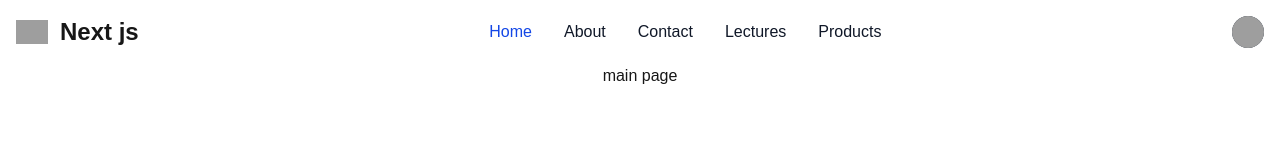
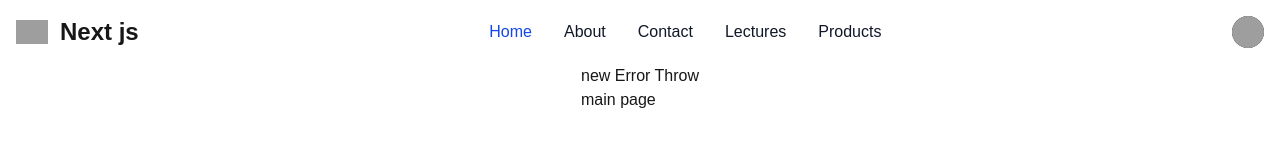
Before and after one commit to rajkumar4041/nextjs, a Next.js app: page / in a window 1280 px wide. Shown: the top 162 px of the page. Built offline with nearby package versions, Linux system fonts and the light colour scheme; grey boxes are pictures that could not be loaded.

Commit message:
feat(err): global error handling

```diff
--- a/src/app/(home)/charts/Page.tsx
+++ b/src/app/(home)/charts/Page.tsx
@@ -1,8 +1,3 @@
-// this will be the page for the charts not wrok yet because there is no default export
-const charts = () => {
-  return <div>charts</div>;
-};
-
 /**
  * this will work because it has a default export
  * export default charts;
--- a/src/app/(home)/header/navbar.tsx
+++ b/src/app/(home)/header/navbar.tsx
@@ -14,7 +14,7 @@ const links = [
 ];
 
 const Navbar = () => {
-  const pathName = usePathname();
+  // const pathName = usePathname();
 
   return (
     // <nav className="navbar nav">
--- a/src/app/(home)/layout.tsx
+++ b/src/app/(home)/layout.tsx
@@ -3,6 +3,7 @@ import { Geist, Geist_Mono } from 'next/font/google';
 
 import './globals.css';
 
+import GlobalErrorWrapper from '../GlobalErrorWrapper';
 import Footer from './footer/Footer';
 import Navbar from './header/navbar';
 
@@ -34,6 +35,7 @@ export default function RootLayout({
   return (
     <html lang="en">
       <body className={`${geistSans.variable} ${geistMono.variable} antialiased`}>
+        <GlobalErrorWrapper>
           <div className="flex flex-col items-center justify-center h-screen w-full">
             <div className="flex justify-center items-center h-[7vh] bg-white-500 w-full flex-grow-1">
               <Navbar />
@@ -45,6 +47,7 @@ export default function RootLayout({
               <Footer />
             </div>
           </div>
+        </GlobalErrorWrapper>
       </body>
     </html>
   );
--- a/src/app/(home)/page.tsx
+++ b/src/app/(home)/page.tsx
@@ -1,5 +1,15 @@
-import Image from 'next/image';
+// import Image from 'next/image';
 
+'use client';
 export default function Home() {
-  return <div>main page</div>;
+  const handleError = () => {
+    throw new Error('This is a global error');
+  };
+
+  return (
+    <div className="flex flex-col">
+      <button onClick={() => handleError()}>new Error Throw</button>
+      main page
+    </div>
+  );
 }
--- a/src/app/(home)/products/[productId]/[reviewId]/attachment/[attachmentId]/page.tsx
+++ b/src/app/(home)/products/[productId]/[reviewId]/attachment/[attachmentId]/page.tsx
@@ -1,6 +1,6 @@
 import { log } from 'console';
 
-const ReviewAttachment = async ({ params }: { params: { attachmentId: string } }) => {
+const ReviewAttachment = async ({ params }: { params: Promise<{ attachmentId: string }> }) => {
   const { attachmentId } = await params;
 
   log('ReviewAttachment component rendered with attachmentId:', attachmentId);
--- a/src/app/(home)/products/[productId]/[reviewId]/page.tsx
+++ b/src/app/(home)/products/[productId]/[reviewId]/page.tsx
@@ -1,4 +1,8 @@
-const ReviewDetail = async ({ params }: { params: { productId: string; reviewId: string } }) => {
+const ReviewDetail = async ({
+  params,
+}: {
+  params: Promise<{ productId: string; reviewId: string }>;
+}) => {
   const { productId } = await params;
   const { reviewId } = await params;
 
--- a/src/app/(home)/products/[productId]/page.tsx
+++ b/src/app/(home)/products/[productId]/page.tsx
@@ -1,4 +1,6 @@
 async function ProductDetail({ params }: { params: Promise<{ productId: string }> }) {
+  await new Promise((resolve) => setTimeout(resolve, 2000)); // Simulate a delay
+
   const productId = params.then((e) => {
     if (e.productId === '1') {
       throw new Error('This is a client component, it should not be rendered on the server.');
--- /dev/null
+++ b/src/app/GlobalErrorWrapper.tsx
@@ -0,0 +1,17 @@
+'use client';
+
+import { ReactNode } from 'react';
+
+const GlobalErrorWrapper = ({ children }: { children: ReactNode }) => {
+  return (
+    <html>
+      <body>
+        <div>
+          <div>{children}</div>
+        </div>
+      </body>
+    </html>
+  );
+};
+
+export default GlobalErrorWrapper;
--- /dev/null
+++ b/src/app/Page.tsx
@@ -0,0 +1,5 @@
+const Page = () => {
+  return <div>Page</div>;
+};
+
+export default Page;
--- /dev/null
+++ b/src/app/global-error.tsx
@@ -0,0 +1,16 @@
+'use client';
+
+const GlobalError = () => {
+  return (
+    <html>
+      <body>
+        <title>Global Error</title>
+        <div>
+          <button onClick={() => window.location.reload()}>refresh page</button>
+        </div>
+      </body>
+    </html>
+  );
+};
+
+export default GlobalError;
--- /dev/null
+++ b/src/app/layout.tsx
@@ -0,0 +1,7 @@
+export default function RootLayout({ children }: { children: React.ReactNode }) {
+  return (
+    <html>
+      <body>{children}</body>
+    </html>
+  );
+}
```
Lines whose indentation alone changed are shown as unchanged.
